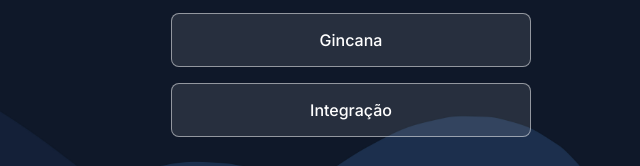
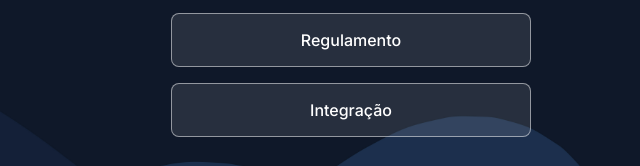
Before and after one commit to guilhermesandrade/TroteSolidario, a plain HTML site: page index.html in a window 1280 px wide. Shown: the part 441-607 px from the top of the page, 289-929 px from the left. Drawn offline with nearby package versions, Linux system fonts and the light colour scheme.

Commit message:
changes 12 (readme linksn rules/index html)

```diff
--- a/index.html
+++ b/index.html
@@ -31,7 +31,7 @@
           <a href="./rules/rules.html" target="_blank">Regras</a>
         </li>
         <li>
-          <a href="#">Gincana</a>
+          <a href="https://www.unifacef.com.br/wp-content/uploads/2023/02/TROTE-SOLIDA%CC%81RIO-2023-REGULAMENTO-v2-2.pdf" target="_blank">Regulamento</a>
         </li>
         <li>
           <a href="#">Integração</a>
```
Also changed, not shown: rules/rules.html (+1 -1 lines), 1 other file.
